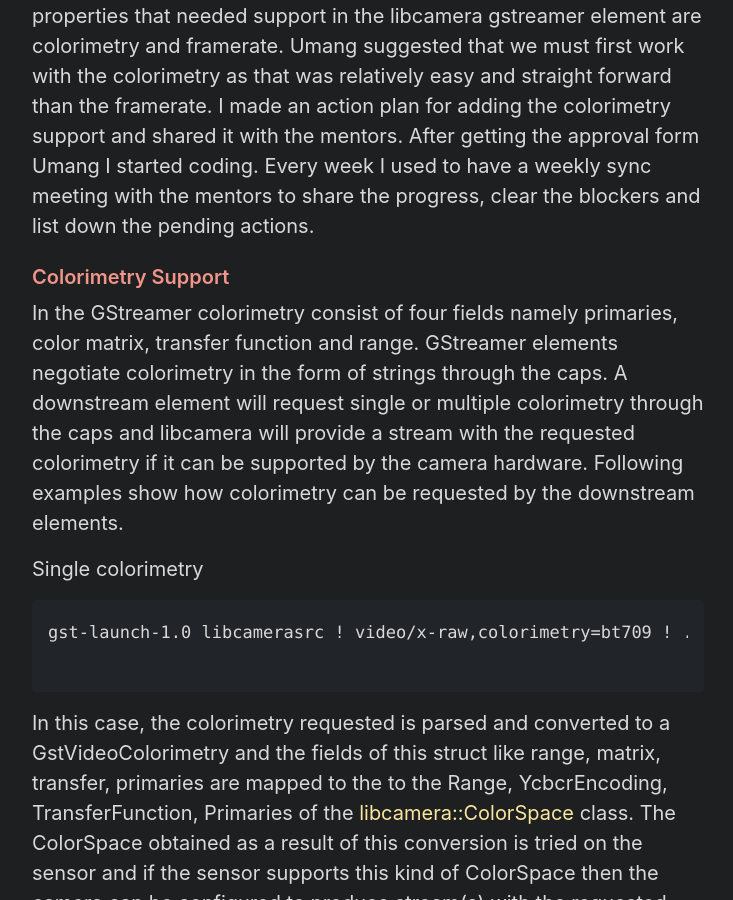
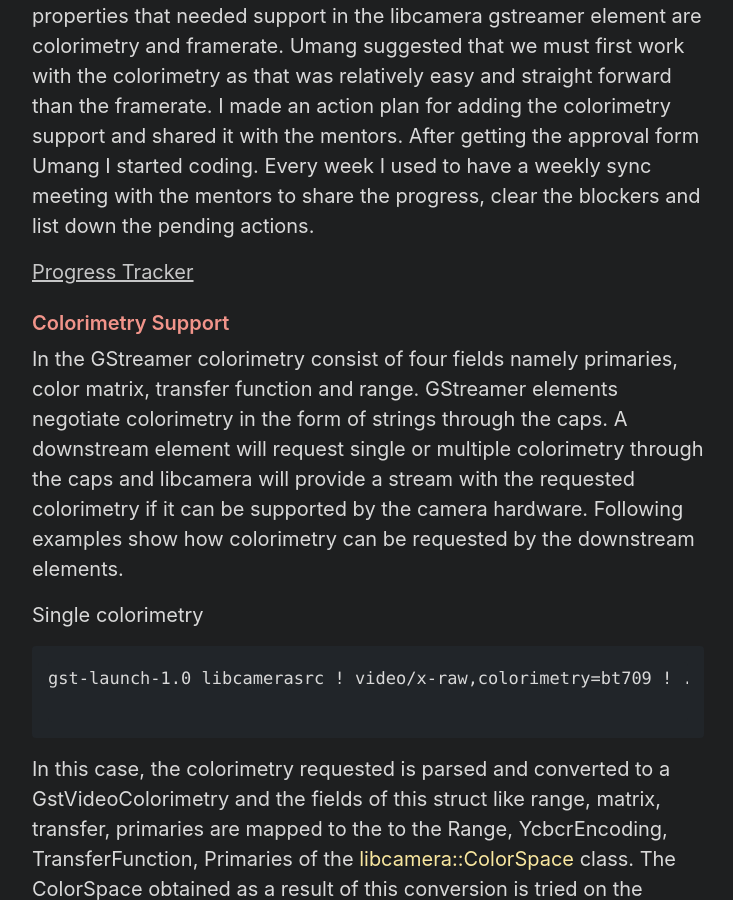
Before and after one commit to RISHI27-dot/rishi27-dot.github.io, a Jekyll site: the page built from midway_blog/home.md, in a window 1280 px wide and 900 px high, scrolled down 2297 px. Shown: the whole window, without its empty margins (272-1005 px from the left). Built offline with Jekyll 4.4.1, drawn with Linux system fonts in a browser that asks for light colours.

Commit message:
updated progress tracker

```diff
--- a/midway_blog/home.md
+++ b/midway_blog/home.md
@@ -45,6 +45,8 @@ The blog dedicated for the pre-gsoc selection can be found [here](https://rishi2
 ## <span style="color:#C39BD3 "> The Coding Period </span>
 The coding period for GSoC’22 started on 12th of June. There were many aspects of the stream that could be controlled. Two major properties that needed support in the libcamera gstreamer element are colorimetry and framerate. Umang suggested that we must first work with the colorimetry as that was relatively easy and straight forward than the framerate. I made an action plan for adding the colorimetry support and shared it with the mentors. After getting the approval form Umang I started coding.  Every week I used to have a weekly sync meeting with the mentors to share the progress, clear the blockers and list down the pending actions.
 
+[Progress Tracker](https://rishi27-dot.github.io/gsoc/home/)
+
 ### <span style="color:#F1948A "> Colorimetry Support </span>
 
 In the GStreamer colorimetry consist of four fields namely primaries, color matrix, transfer function and range. GStreamer elements negotiate colorimetry in the form of strings through the caps. A downstream element will request single or multiple colorimetry through the caps and libcamera will provide a stream with the requested colorimetry if it can be supported by the camera hardware. Following examples show how colorimetry can be requested by the downstream elements.
```
